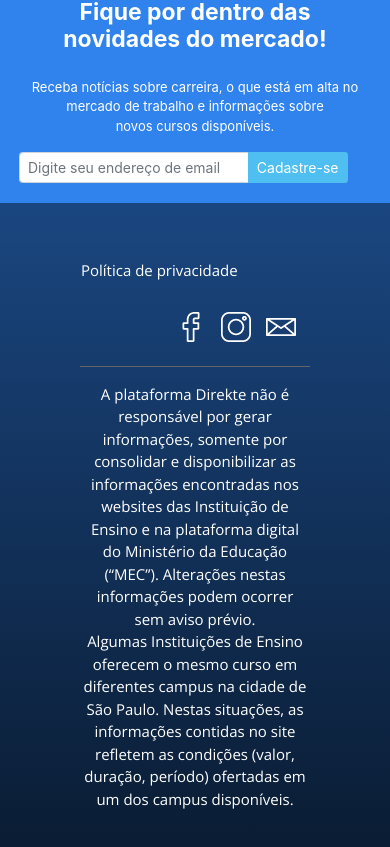
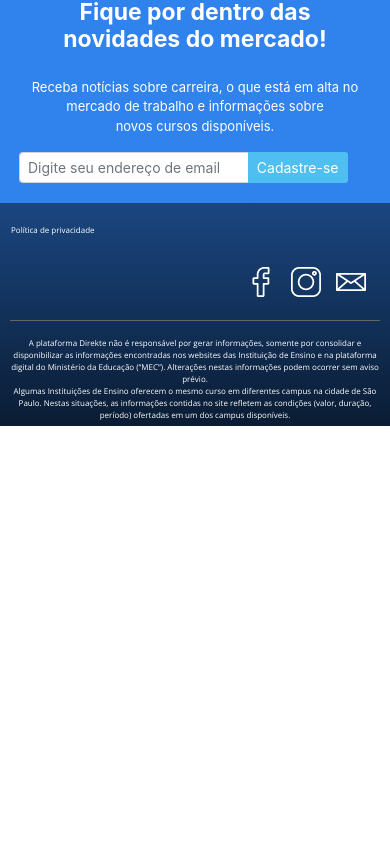
Before and after one commit to brunomorello/dkt_frontend_v2, an Angular app: page / in a window 390 px wide. Shown: the part 1990-2837 px from the top of the page. After the commit the page ends 2416 px from the top, so only its background shows below. Built offline with nearby package versions, Linux system fonts and the light colour scheme; no server answers.

Commit message:
fixing mobile layout

```diff
--- a/src/app/components/footer/footer.component.css
+++ b/src/app/components/footer/footer.component.css
@@ -41,3 +41,12 @@ footer p {
 .privacy-policy-modal-link:hover {
     color: #ffffff;
 }
+
+/* Small devices (landscape phones, 576px and up) */
+@media (max-width: 576px) {
+
+    footer {
+        font-size: 8px;
+        padding: 5px 10px;
+    }
+}
```
